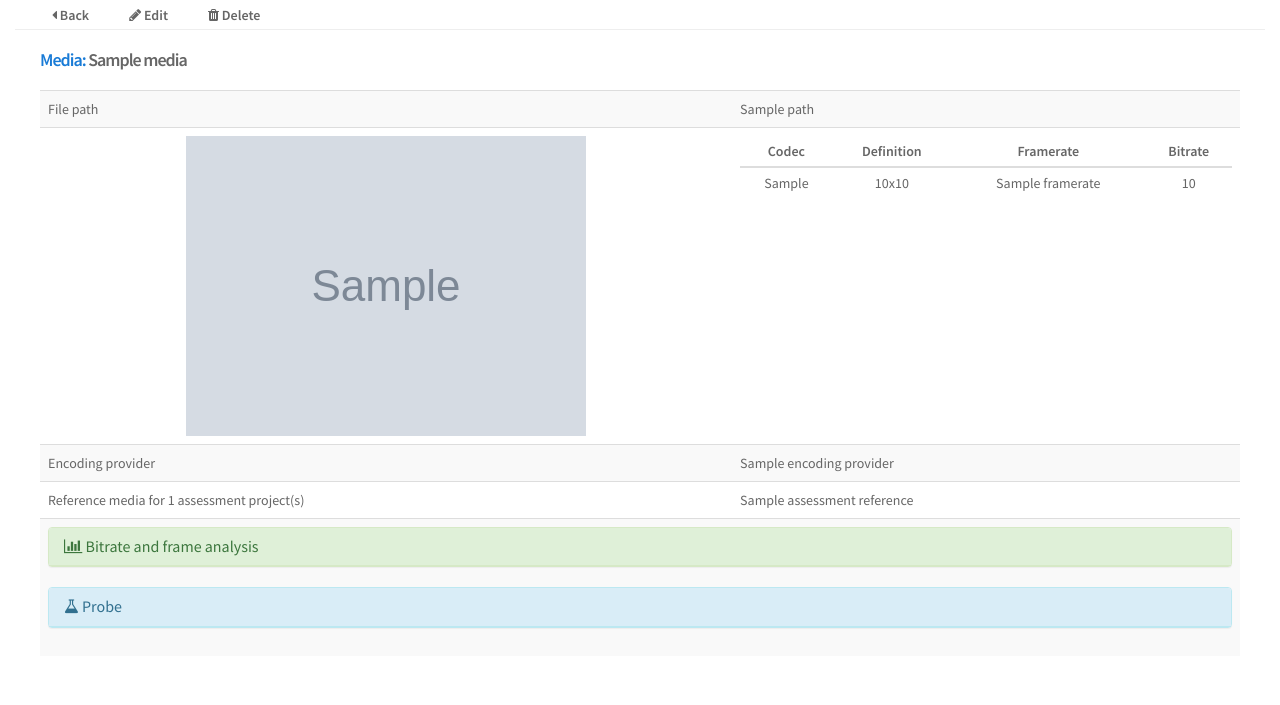
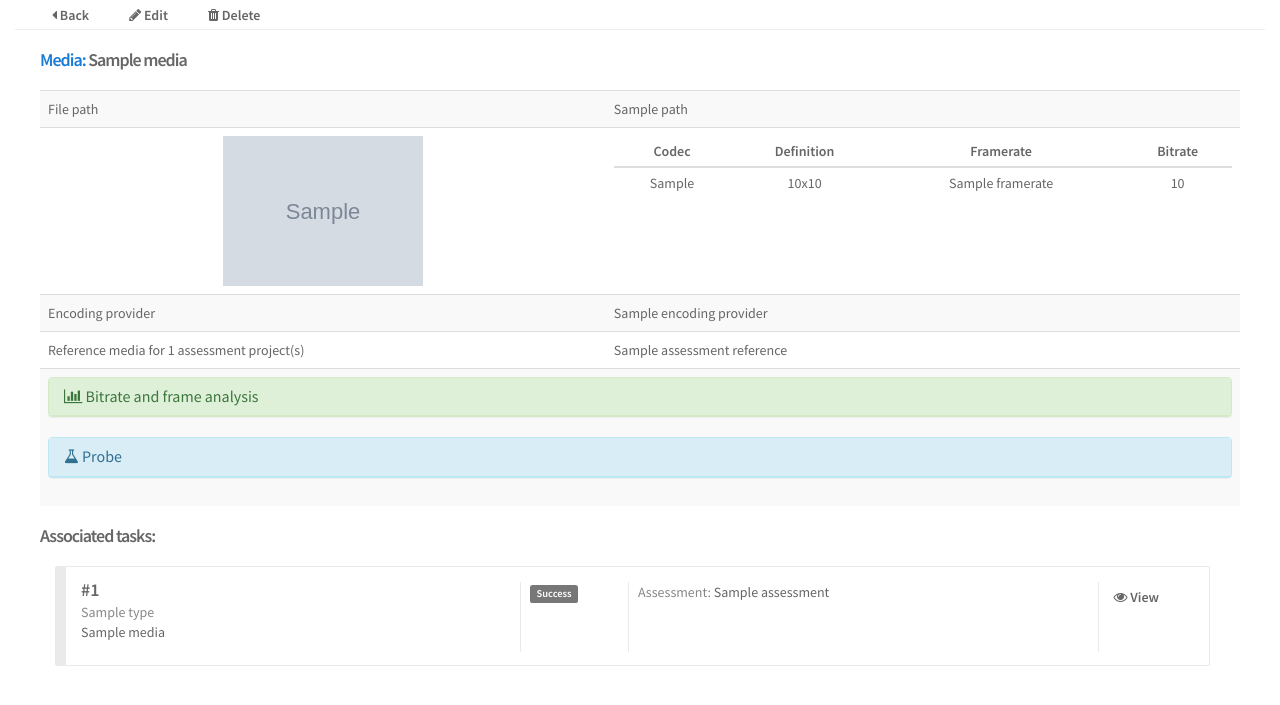
Before and after one commit to encoding-ninja/pixelwalker, a Django app: template pixelwalker/engine/webgui/templates/media/read.html in a window 1280 px wide. Shown: the part 50-755 px from the top of the page. Run offline with Django 3.2, Linux system fonts and the light colour scheme; the template is opened without the code that fills it: most values are stand-ins (such as "Sample title", 1, 10 or a date in 2020); grey boxes marked "Sample" are stand-in pictures; some libraries are stand-ins or nearby versions.

Commit message:
UI improvments

```diff
--- a/pixelwalker/engine/webgui/static/css/base.css
+++ b/pixelwalker/engine/webgui/static/css/base.css
@@ -165,6 +165,7 @@ ul.list li.item{
 	border-radius: 2px;
 	border: 1px solid #eaeaea;
 	height:100px;
+	overflow:hidden;
 }
 ul.list li.item:hover{
 	background: linear-gradient(to right,#197bd6 0,#197bd6 10px,#197bd605 10px,#197bd605 100%) no-repeat;
@@ -233,13 +234,11 @@ ul.list li.item ul.infos li{
 }
 ul.list li.item div.thumb{
 	float:left;
-	padding-left:0px;
-	margin-left:2px;
-	margin-top:-8px;
-	height:85px;
-	width:130px;
+	margin-left:-5px;
+	margin-top:-15px;
+	height:99px;
+	width:174px;
 	overflow:hidden;
-	margin-right:5px;
 	background:#000;
 	text-align: center;
 }
--- a/pixelwalker/engine/webgui/templates/media/read.html
+++ b/pixelwalker/engine/webgui/templates/media/read.html
@@ -30,7 +30,7 @@
             <td>{{ media.file.path }}</td>
         </tr>
         <tr>
-            <td{% if thumb_url %} class='text-center'{% endif %}>{% if thumb_url %}<img src="{{ thumb_url }}"/>{% else %}Basic informations{% endif %}</td>
+            <td{% if media.get_thumbnail_url %} class='text-center'{% endif %}>{% if media.get_thumbnail_url %}<img src="{{ media.get_thumbnail_url }}" style='height:150px;'/>{% else %}Basic informations{% endif %}</td>
             <td>
                 <table class='table table-condensed'>
                     <thead>
@@ -96,6 +96,7 @@
             </td>
         </tr>
         {% endif %}
+
         {% if bitrate_chart_data or probe %}
         <tr>
             <td colspan="2">
@@ -126,6 +127,51 @@
         {% endif %}
     </tbody>
 </table>
+
+<h4>Associated tasks:</h4>
+<ul class="list col-xs-12">
+{% for task in task_list %}
+    <li class='item'>
+            <div class='general'>
+                <a href="{% url 'webgui_task-read' task.id %}" class="name id"><b>#{{ task.id }}</b></span></a>
+                <p class='desc'>
+                    <span class="type">{{ task.type.name }}</span><br>
+                    <a href="{% url 'webgui_media-read' task.media.id %}">{{ task.media.name }}</a>
+                </p>
+            </div>
+
+            <ul class='infos'>
+                {% if task.state == 1 %}
+                <li><span class="state label label-default label-primary">{{ task.get_state_display }}</span></li>
+                {% elif task.state == 2 %}
+                <li><span class="state label label-default label-success">{{ task.get_state_display }}</span></li>
+                {% elif task.state == 3 %}
+                <li><span class="state label label-default label-danger">{{ task.get_state_display }}</span></li>
+                {% elif task.state == 4 %}
+                <li><span class="state label label-default label-warning">{{ task.get_state_display }}</span></li>
+                {% else %}
+                <li><span class="state label label-default">{{ task.get_state_display }}</span></li>
+                {% endif %}
+            </ul>
+
+            {% if task.assessment %}
+            <ul class='infos'>
+                <li>Assessment: <a href="{% url 'webgui_assessment-read'  task.assessment.id %}">{{ task.assessment.name }}</a></li>
+            </ul>
+            {% endif %}
+
+            <ul class='actions'>
+                <li><a href="{% url 'webgui_task-read' task.id %}"><i class='fa fa-eye'></i> View</a></li>
+                {% if task.state > 1 %}
+                <li><a href="{% url 'webgui_task-redo' task.id %}"><i class='fa fa-refresh'></i> Redo</a></li>
+                {% endif %}
+                {% if task.state < 2 %}
+                <li><a href="{% url 'webgui_task-abort' task.id %}"><i class='fa fa-times'></i> Abort</a></li>
+                {% endif %}
+            </ul>
+    </li>
+{% endfor %}
+</ul>
 
 {% endblock %}
 
--- a/pixelwalker/engine/webgui/views_media.py
+++ b/pixelwalker/engine/webgui/views_media.py
@@ -63,8 +63,8 @@ def create(request):
 def read(request, media_id):
     media = get_object_or_404(Media, pk=media_id)
     assessment_reference_list = Assessment.objects.filter(reference_media=media)
-
-    return render(request, 'media/read.html', {'media': media, 'assessment_reference_list': assessment_reference_list})
+    task_list = Task.objects.filter(media=media).order_by('-id')
+    return render(request, 'media/read.html', {'media': media, 'assessment_reference_list': assessment_reference_list, 'task_list': task_list})
 
 #crUd
 def update(request, media_id):
```
Also changed, not shown: pixelwalker/engine/webgui/templates/assessment/read.html (+7 -5 lines).
